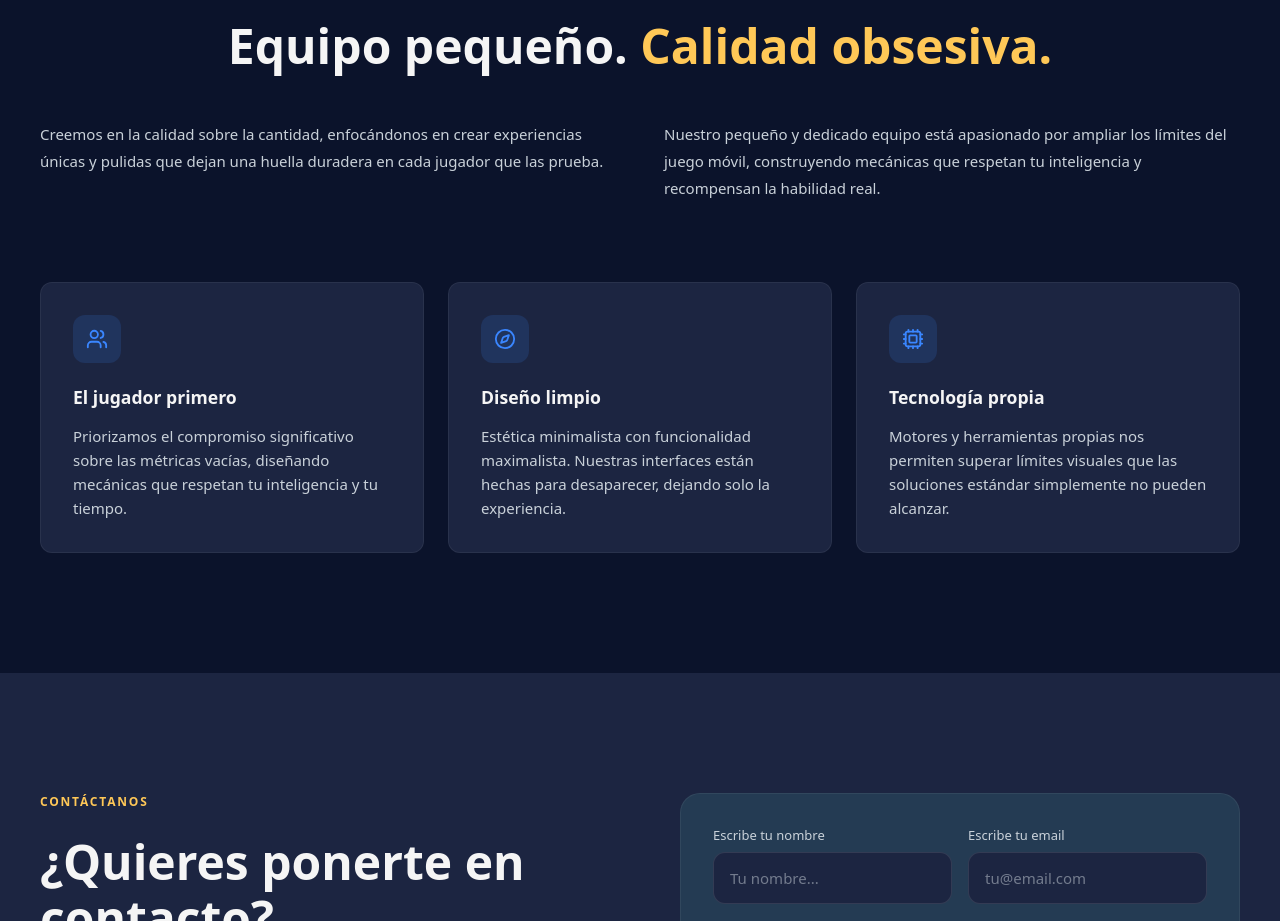
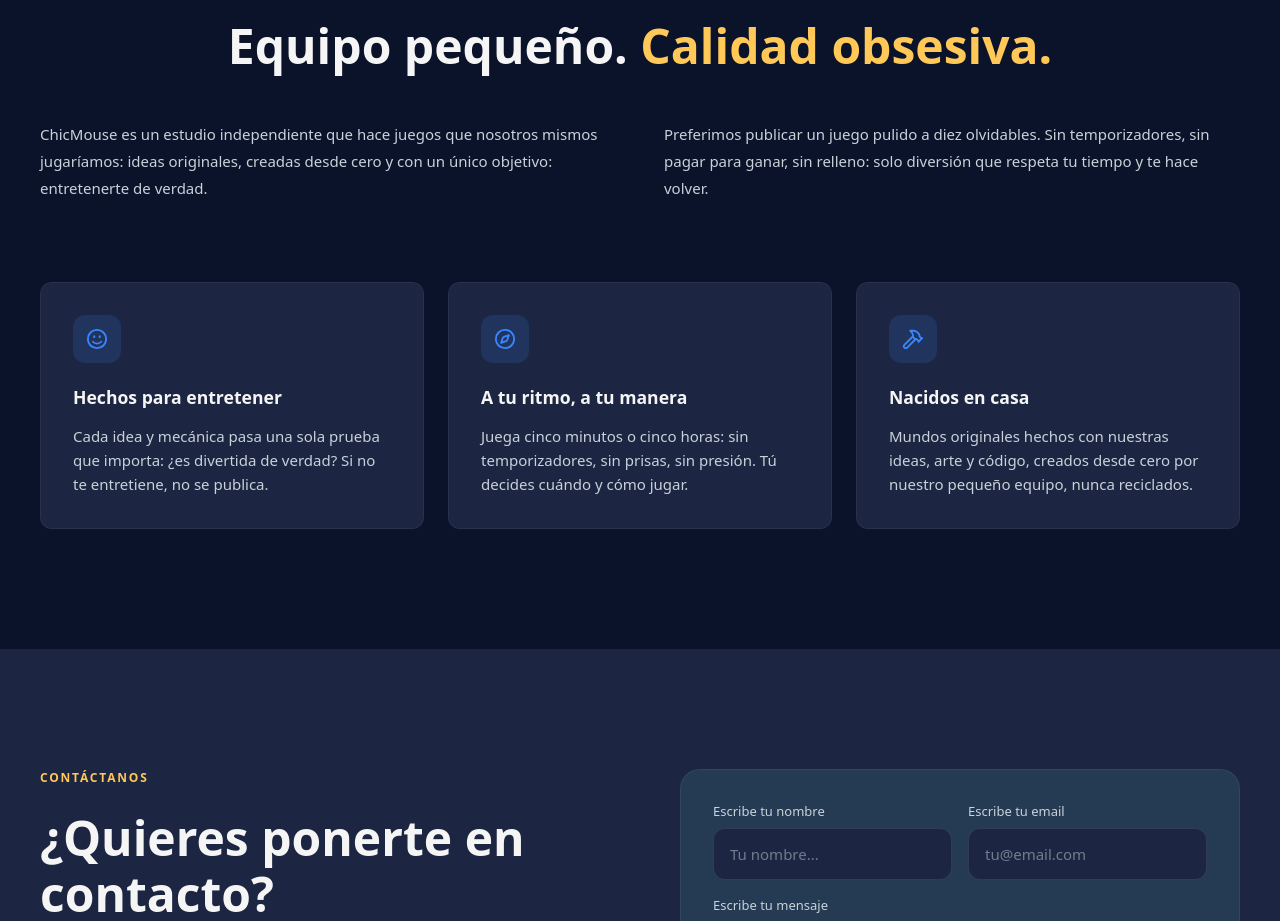
Before and after one commit to raulrod16124/chicmouse, a React (Vite) app: page / in a window 1280 px wide. Shown: the part 1745-2666 px from the top of the page. Built offline with nearby package versions, Linux system fonts and the light colour scheme; no server answers.

Commit message:
improve StudioStatement texts

```diff
--- a/src/sections/StudioStatement/StudioStatement.tsx
+++ b/src/sections/StudioStatement/StudioStatement.tsx
@@ -1,5 +1,5 @@
 import {useIntl} from 'react-intl';
-import {Users, Compass, Cpu} from 'lucide-react';
+import {Smile, Compass, Hammer} from 'lucide-react';
 import {fadeUp, staggerContainer, cardEntrance} from 'animations/variants';
 import {useReducedMotion} from 'hooks/useReducedMotion';
 import {
@@ -19,9 +19,9 @@ import {
 } from './StudioStatement.styles';
 
 const PILLARS = [
-  {icon: Users, titleKey: 'pillar1Title', bodyKey: 'pillar1Body'},
+  {icon: Smile, titleKey: 'pillar1Title', bodyKey: 'pillar1Body'},
   {icon: Compass, titleKey: 'pillar2Title', bodyKey: 'pillar2Body'},
-  {icon: Cpu, titleKey: 'pillar3Title', bodyKey: 'pillar3Body'},
+  {icon: Hammer, titleKey: 'pillar3Title', bodyKey: 'pillar3Body'},
 ] as const;
 
 export const StudioStatement = () => {
--- a/src/translations/app_en.json
+++ b/src/translations/app_en.json
@@ -22,14 +22,14 @@
   "featuredCardP2": "Built for one thumb and spare moments: no timers, no pressure, no filler. Play for five minutes on the bus — or let an evening slip into deep space.",
   "studioEyebrow": "STUDIO STATEMENT",
   "studioHeadline": "Small team. Obsessive quality.",
-  "studioTextLeft": "We believe in quality over quantity, focusing on crafting unique and polished experiences that leave a lasting impression on every player who picks them up.",
-  "studioTextRight": "Our small, dedicated team is passionate about pushing the boundaries of mobile gaming, building mechanics that respect your intelligence and reward genuine skill.",
-  "pillar1Title": "Player First",
-  "pillar1Body": "We prioritize meaningful engagement over empty metrics, designing mechanics that respect your intelligence and time.",
-  "pillar2Title": "Clean Design",
-  "pillar2Body": "Minimalist aesthetics meeting maximalist functionality. Our interfaces are built to disappear, leaving only the experience.",
-  "pillar3Title": "In-house Tech",
-  "pillar3Body": "Custom-built engines and proprietary tools allow us to push visual boundaries that off-the-shelf solutions simply cannot reach.",
+  "studioTextLeft": "ChicMouse is an independent studio making games we'd happily play ourselves — original ideas, crafted from scratch, with one goal in mind: to genuinely entertain you.",
+  "studioTextRight": "We'd rather ship one polished game than ten forgettable ones. No timers, no pay-to-win pressure, no lazy filler — just fun that respects your time and keeps you coming back.",
+  "pillar1Title": "Made to Entertain",
+  "pillar1Body": "Every idea and mechanic gets one test that matters: is it actually fun? If it doesn't entertain you, it doesn't ship.",
+  "pillar2Title": "Your Pace, Your Rules",
+  "pillar2Body": "Play for five minutes or five hours — no timers, no rush, no pressure. You decide when and how to play.",
+  "pillar3Title": "Born In-House",
+  "pillar3Body": "Original worlds built from our own ideas, art, and code — crafted from scratch by our small team, never recycled.",
   "contactEyebrow": "GET IN TOUCH",
   "contactHeading": "Want to get in touch?",
   "contactTagline": "Questions, feedback, or inquiries — we're here.",
--- a/src/translations/app_es.json
+++ b/src/translations/app_es.json
@@ -22,14 +22,14 @@
   "featuredCardP2": "Hecho para una mano y para tus momentos libres: sin temporizadores, sin presión, sin relleno. Juega cinco minutos en el metro — o deja que una tarde entera flote hacia el espacio profundo.",
   "studioEyebrow": "SOBRE EL ESTUDIO",
   "studioHeadline": "Equipo pequeño. Calidad obsesiva.",
-  "studioTextLeft": "Creemos en la calidad sobre la cantidad, enfocándonos en crear experiencias únicas y pulidas que dejan una huella duradera en cada jugador que las prueba.",
-  "studioTextRight": "Nuestro pequeño y dedicado equipo está apasionado por ampliar los límites del juego móvil, construyendo mecánicas que respetan tu inteligencia y recompensan la habilidad real.",
-  "pillar1Title": "El jugador primero",
-  "pillar1Body": "Priorizamos el compromiso significativo sobre las métricas vacías, diseñando mecánicas que respetan tu inteligencia y tu tiempo.",
-  "pillar2Title": "Diseño limpio",
-  "pillar2Body": "Estética minimalista con funcionalidad maximalista. Nuestras interfaces están hechas para desaparecer, dejando solo la experiencia.",
-  "pillar3Title": "Tecnología propia",
-  "pillar3Body": "Motores y herramientas propias nos permiten superar límites visuales que las soluciones estándar simplemente no pueden alcanzar.",
+  "studioTextLeft": "ChicMouse es un estudio independiente que hace juegos que nosotros mismos jugaríamos: ideas originales, creadas desde cero y con un único objetivo: entretenerte de verdad.",
+  "studioTextRight": "Preferimos publicar un juego pulido a diez olvidables. Sin temporizadores, sin pagar para ganar, sin relleno: solo diversión que respeta tu tiempo y te hace volver.",
+  "pillar1Title": "Hechos para entretener",
+  "pillar1Body": "Cada idea y mecánica pasa una sola prueba que importa: ¿es divertida de verdad? Si no te entretiene, no se publica.",
+  "pillar2Title": "A tu ritmo, a tu manera",
+  "pillar2Body": "Juega cinco minutos o cinco horas: sin temporizadores, sin prisas, sin presión. Tú decides cuándo y cómo jugar.",
+  "pillar3Title": "Nacidos en casa",
+  "pillar3Body": "Mundos originales hechos con nuestras ideas, arte y código, creados desde cero por nuestro pequeño equipo, nunca reciclados.",
   "contactEyebrow": "CONTÁCTANOS",
   "contactHeading": "¿Quieres ponerte en contacto?",
   "contactTagline": "Preguntas, comentarios o consultas — aquí estamos.",
```
Also changed, not shown: 1 other file (tests, documents, lock files or other folders).
